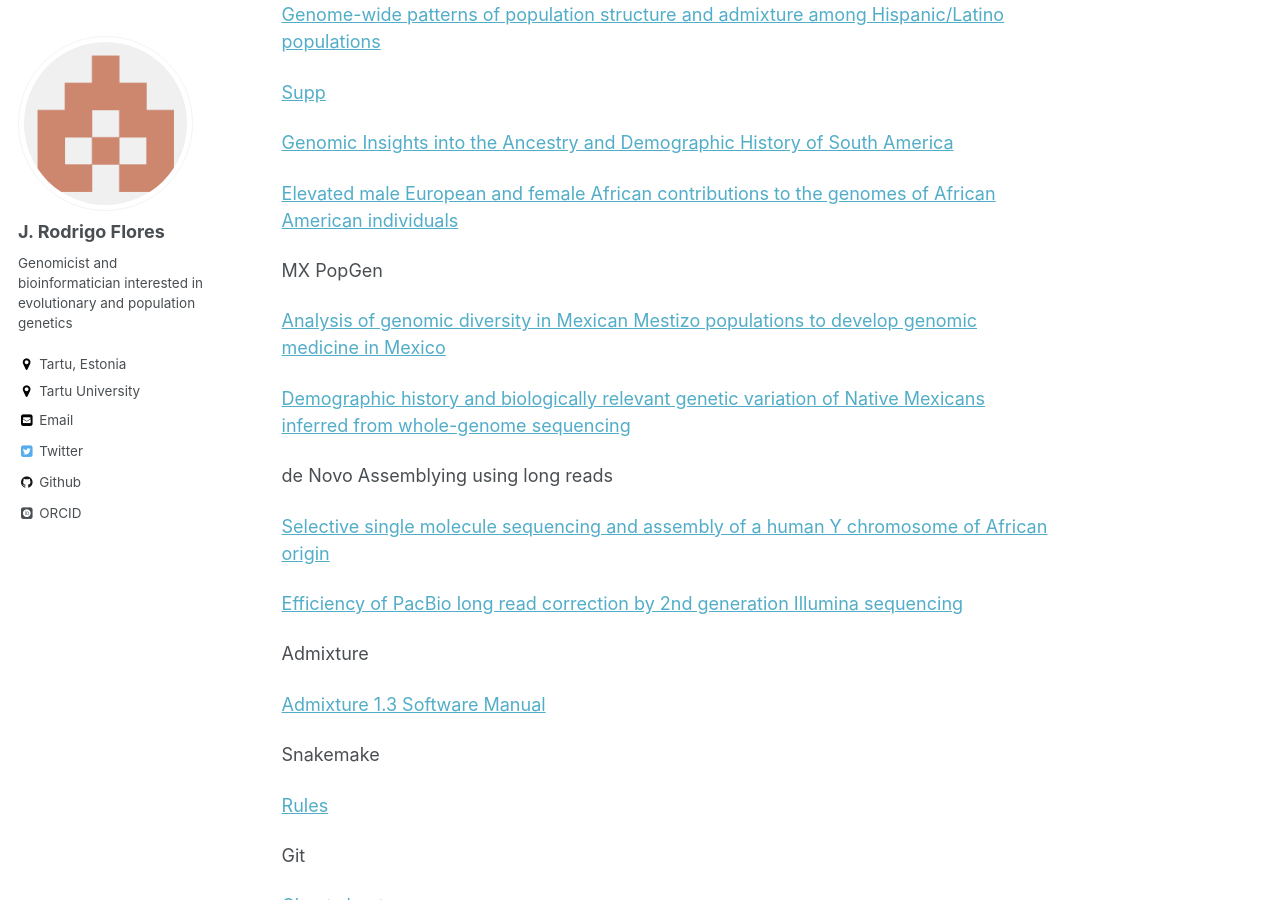
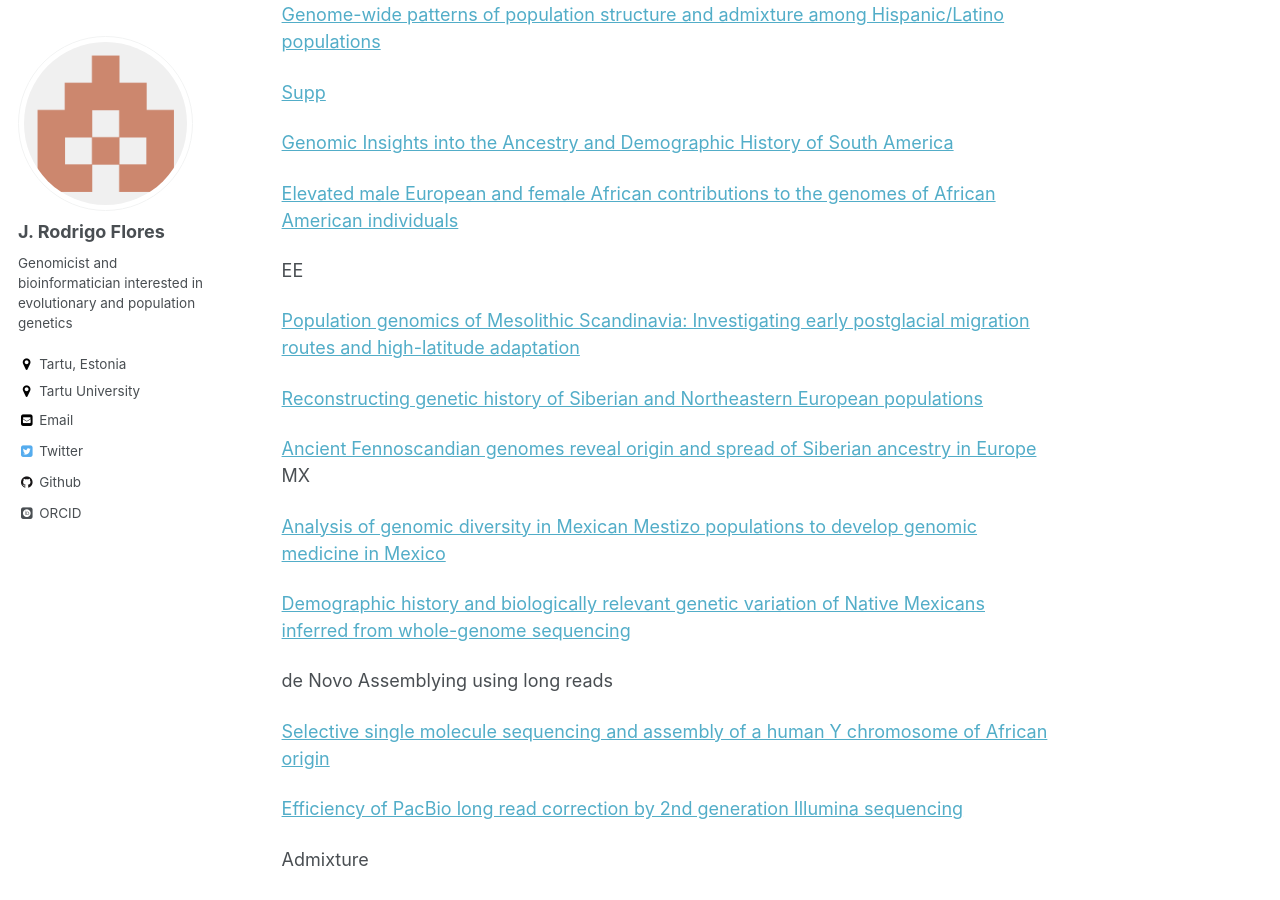
Before and after one commit to JRodrigoF/JRodrigoFlores.github.io, a Jekyll site: the page built from lc.md, in a window 1280 px wide and 900 px high, scrolled down 2475 px. Built offline with Jekyll 4.4.1, drawn with Linux system fonts in a browser that asks for light colours; some web fonts are replaced.

Commit message:
Update lc.md

```diff
--- a/lc.md
+++ b/lc.md
@@ -93,7 +93,14 @@ America Population Genetics
 
 [Elevated male European and female African contributions to the genomes of African American individuals](https://link.springer.com/article/10.1007%2Fs00439-006-0261-7)
 
-MX PopGen
+EE
+
+[Population genomics of Mesolithic Scandinavia: Investigating early postglacial migration routes and high-latitude adaptation](https://journals.plos.org/plosbiology/article?id=10.1371/journal.pbio.2003703)
+
+[Reconstructing genetic history of Siberian and Northeastern European populations](https://genome.cshlp.org/content/27/1/1)
+
+[Ancient Fennoscandian genomes reveal origin and spread of Siberian ancestry in Europe](https://www.nature.com/articles/s41467-018-07483-5)
+MX
 
 [Analysis of genomic diversity in Mexican Mestizo populations to develop genomic medicine in Mexico](https://www.pnas.org/content/106/21/8611.full)
 
```
